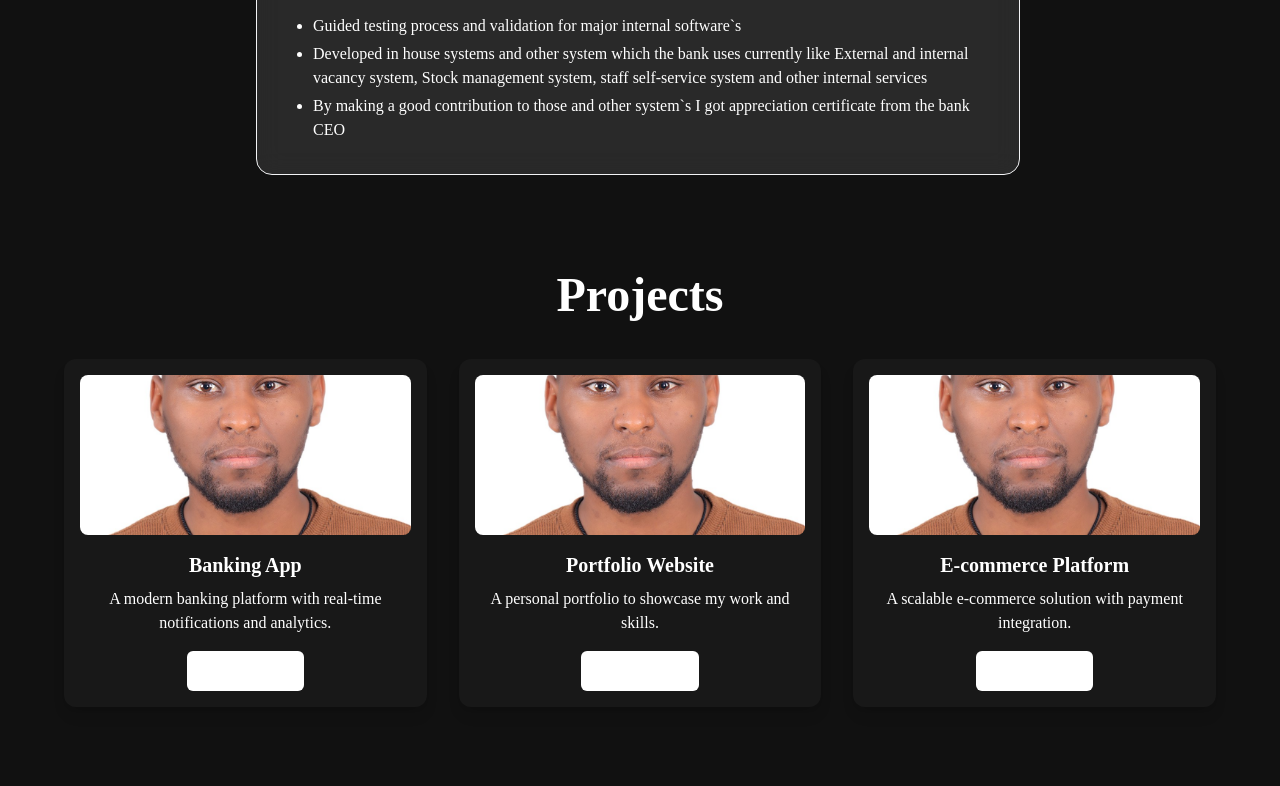
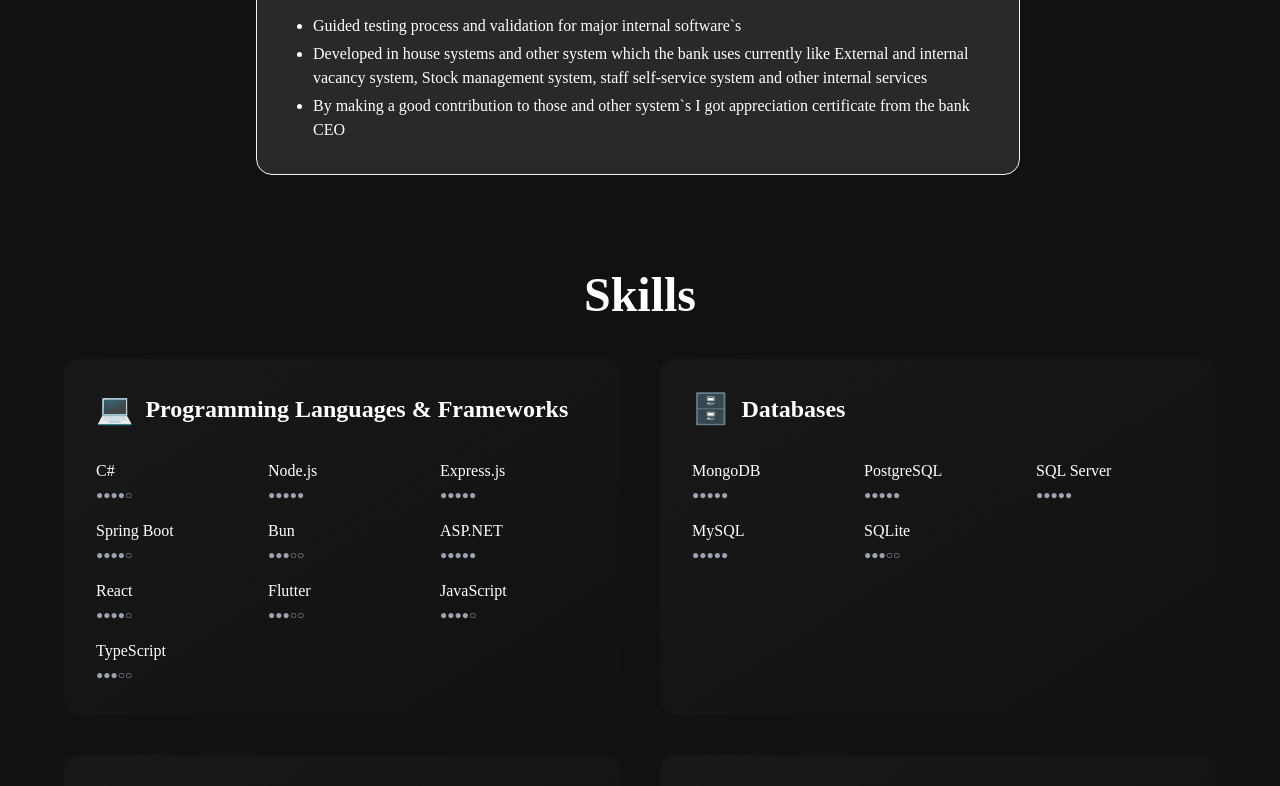
Before and after one commit to Yishak27/Portifolioo, a React (Create React App) app: page / in a window 1280 px wide. Shown: the part 2000-2786 px from the top of the page. Built offline with nearby package versions, Linux system fonts and the light colour scheme.

Commit message:
skill page adjusted in good way

```diff
--- a/src/App.js
+++ b/src/App.js
@@ -20,8 +20,8 @@
           <>
             <HomePage />
             <ExperiencePage />
+            <SkillsPage />
             <ProjectsPage />
-            <SkillsPage />
           </>
         } />
         <Route path="/projects/:id" element={<ProjectDetailPage />} />
--- a/src/components/page/SkillsPage.js
+++ b/src/components/page/SkillsPage.js
@@ -1,31 +1,70 @@
 import React from 'react';
+
+const getLevelDots = (level) => {
+  // 100 = 5 dots, 80 = 4, 60 = 3, 40 = 2, 20 = 1
+  const dots = Math.round(level / 20);
+  return '●'.repeat(dots) + '○'.repeat(5 - dots);
+};
 
 const skills = [
   {
-    category: 'Languages',
+    category: 'Programming Languages & Frameworks',
+    icon: '💻',
     items: [
-      { name: 'JavaScript', icon: '🟨', level: 90 },
-      { name: 'TypeScript', icon: '🔷', level: 80 },
-      { name: 'Python', icon: '🐍', level: 85 },
-      { name: 'C#', icon: '⚙️', level: 75 },
+      { name: 'C#', level: 80 },
+      { name: 'Node.js', level: 95 },
+      { name: 'Express.js', level: 90 },
+      { name: 'Spring Boot', level: 70 },
+      { name: 'Bun', level: 60 },
+      { name: 'ASP.NET', level: 90 },
+      { name: 'React', level: 80 },
+      { name: 'Flutter', level: 60 },
+      { name: 'JavaScript', level: 75 },
+      { name: 'TypeScript', level: 60 },
     ],
   },
   {
-    category: 'Frameworks',
+    category: 'Databases',
+    icon: '🗄️',
     items: [
-      { name: 'React', icon: '⚛️', level: 90 },
-      { name: 'Node.js', icon: '🟩', level: 85 },
-      { name: 'Express', icon: '🚂', level: 80 },
-      { name: 'NestJS', icon: '🟥', level: 70 },
+      { name: 'MongoDB', level: 90 },
+      { name: 'PostgreSQL', level: 95 },
+      { name: 'SQL Server', level: 90 },
+      { name: 'MySQL', level: 90 },
+      { name: 'SQLite', level: 50 },
     ],
   },
   {
-    category: 'Tools',
+    category: 'Development Tools & Technologies',
+    icon: '🛠️',
     items: [
-      { name: 'Git', icon: '🔧', level: 90 },
-      { name: 'Docker', icon: '🐳', level: 75 },
-      { name: 'Postman', icon: '📬', level: 80 },
-      { name: 'JMeter', icon: '📊', level: 70 },
+      { name: 'Docker', level: 70 },
+      { name: 'Postman', level: 90 },
+      { name: 'GitHub', level: 90 },
+      { name: 'Git', level: 80 },
+      { name: 'GitLab', level: 60 },
+      { name: 'Visual Studio', level: 95 },
+      { name: 'VS Code', level: 80 },
+      { name: 'CI/CD pipelines', level: 90 },
+      { name: 'Web service and web-API', level: 95 },
+      { name: 'Apache', level: 80 },
+      { name: 'IIS web server', level: 80 },
+      { name: 'Xampp web server', level: 80 },
+      { name: 'Nginx', level: 80 },
+    ],
+  },
+  {
+    category: 'Others',
+    icon: '✨',
+    items: [
+      { name: 'Software Development lifecycle', level: 60 },
+      { name: 'Technical Problem Solving', level: 90 },
+      { name: 'Team work', level: 90 },
+      { name: 'Communication', level: 60 },
+      { name: 'Creativity', level: 60 },
+      { name: 'Agile Development', level: 90 },
+      { name: 'CI/CD', level: 80 },
+      { name: 'Temenos (Core banking)', level: 80 },
     ],
   },
 ];
@@ -34,19 +73,18 @@
   return (
     <section className="w-full min-h-[60vh] flex flex-col items-center justify-center px-4 py-12">
       <h2 className="text-3xl md:text-5xl font-bold text-[var(--color-primary)] mb-10 text-center">Skills</h2>
-      <div className="grid grid-cols-1 md:grid-cols-3 gap-8 w-full max-w-6xl">
+      <div className="grid grid-cols-1 md:grid-cols-2 gap-10 w-full max-w-6xl">
         {skills.map((group) => (
-          <div key={group.category} className="bg-[var(--color-background-2)] rounded-xl shadow-lg p-6 flex flex-col gap-4">
-            <h3 className="text-xl font-semibold text-[var(--color-primary)] mb-2">{group.category}</h3>
-            <ul className="flex flex-col gap-3">
+          <div key={group.category} className="bg-gradient-to-br from-[var(--color-background-2)] rounded-2xl  p-8 flex flex-col gap-6 border-gray-50">
+            <div className="flex items-center gap-3 mb-2">
+              <span className="text-3xl">{group.icon}</span>
+              <h3 className="text-2xl font-bold text-[var(--color-primary)]">{group.category}</h3>
+            </div>
+            <ul className="grid grid-cols-2 gap-x-6 gap-y-4 md:grid-cols-3">
               {group.items.map((skill) => (
-                <li key={skill.name} className="flex items-center gap-3">
-                  <span className="text-2xl">{skill.icon}</span>
-                  <span className="font-medium text-[var(--color-primary)] w-24">{skill.name}</span>
-                  <div className="flex-1 h-2 bg-gray-700 rounded-full overflow-hidden">
-                    <div className="h-2 rounded-full bg-[var(--color-primary)]" style={{ width: `${skill.level}%` }}></div>
-                  </div>
-                  <span className="text-xs text-gray-400 ml-2">{skill.level}%</span>
+                <li key={skill.name} className="flex flex-col items-start">
+                  <span className="font-medium text-[var(--color-primary)] text-base">{skill.name}</span>
+                  <span className="text-xs text-gray-400 mt-1">{getLevelDots(skill.level)}</span>
                 </li>
               ))}
             </ul>
```
